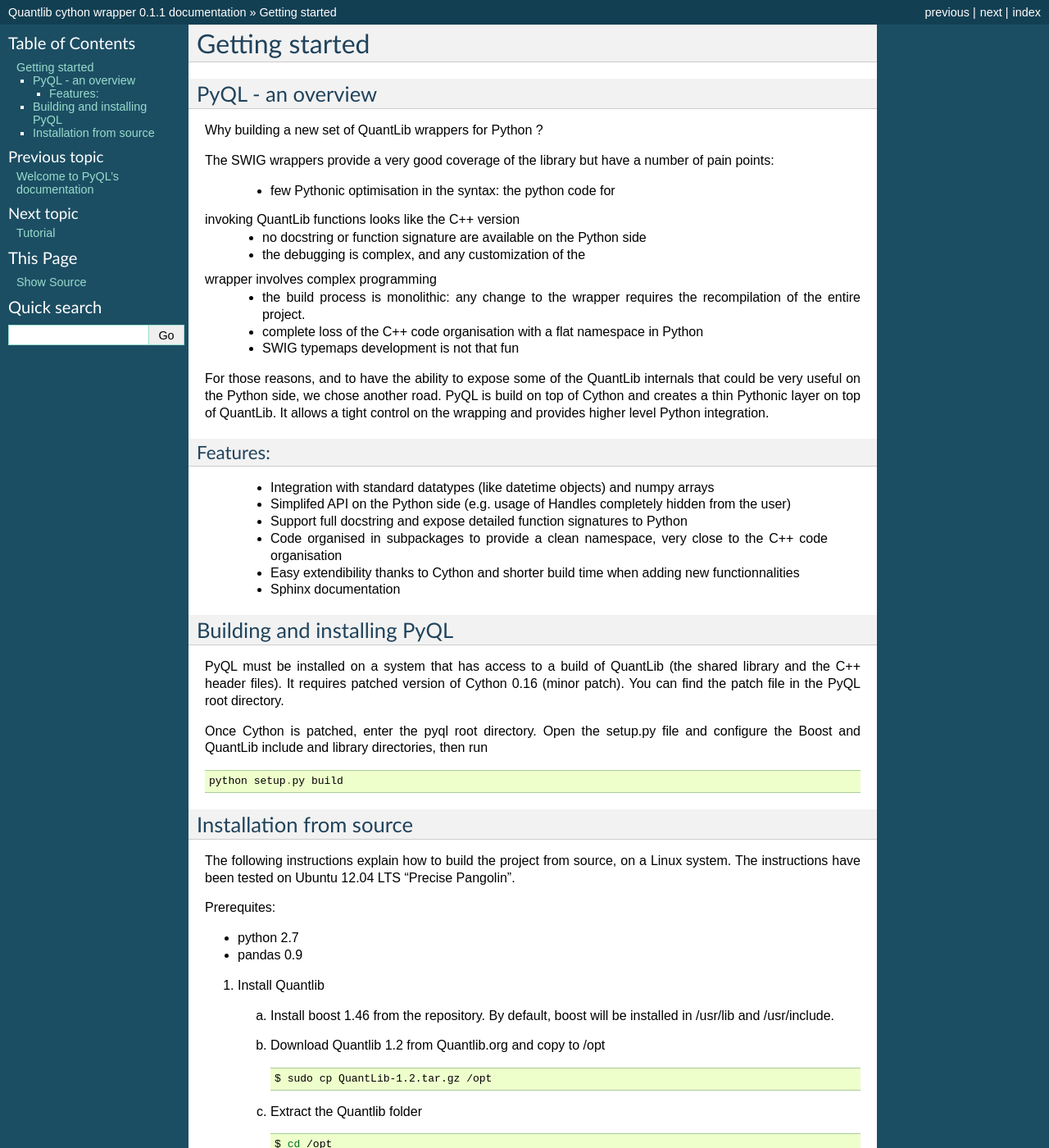
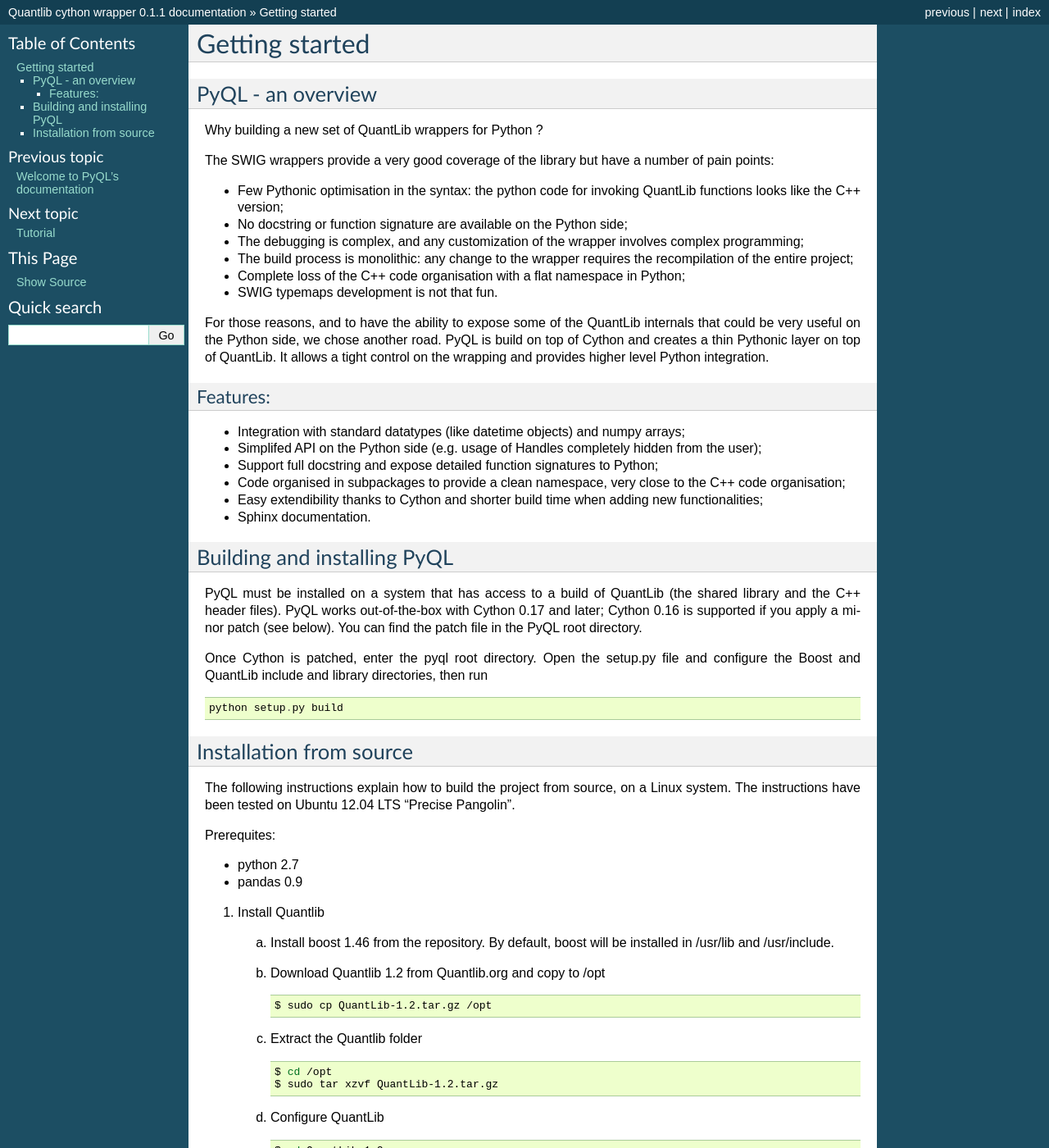
Before and after one commit to enthought/pyql, a Sphinx documentation site: the page built from docs/source/getting_started.rst, in a window 1280 px wide and 1400 px high. Shown: the whole window at 82% size. Built offline with Sphinx 7.4.7, drawn with Linux system fonts in a browser that asks for light colours; some of the changed text lies outside the part shown.

Commit message:
MAINT: fixed formatting in getting started guide.

```diff
--- a/docs/source/getting_started.rst
+++ b/docs/source/getting_started.rst
@@ -9,14 +9,12 @@
 The SWIG wrappers provide a very good coverage of the library but have
 a number of pain points:
 
- * few Pythonic optimisation in the syntax: the python code for
-invoking QuantLib functions looks like the C++ version
- * no docstring or function signature are available on the Python side
- * the debugging is complex, and any customization of the
-wrapper involves complex programming
- * the build process is monolithic: any change to the wrapper requires the recompilation of the entire project.
- * complete loss of the C++ code organisation with a flat namespace in Python
- * SWIG typemaps development is not that fun
+* Few Pythonic optimisation in the syntax: the python code for invoking QuantLib functions looks like the C++ version;
+* No docstring or function signature are available on the Python side;
+* The debugging is complex, and any customization of the wrapper involves complex programming;
+* The build process is monolithic: any change to the wrapper requires the recompilation of the entire project;
+* Complete loss of the C++ code organisation with a flat namespace in Python;
+* SWIG typemaps development is not that fun.
 
 For those reasons, and to have the ability to expose some of the
 QuantLib internals that could be very useful on the Python side, we
@@ -27,20 +25,18 @@
 Features:
 +++++++++
 
- * Integration with standard datatypes (like datetime objects) and numpy arrays
- * Simplifed API on the Python side (e.g. usage of Handles completely hidden from the user)
- * Support full docstring and expose detailed function signatures to Python
- * Code organised in subpackages to provide a clean namespace, very close to the C++ code organisation
- * Easy extendibility thanks to Cython and shorter build time when adding new functionnalities
- * Sphinx documentation
+* Integration with standard datatypes (like datetime objects) and numpy arrays;
+* Simplifed API on the Python side (e.g. usage of Handles completely hidden from the user);
+* Support full docstring and expose detailed function signatures to Python;
+* Code organised in subpackages to provide a clean namespace, very close to the C++ code organisation;
+* Easy extendibility thanks to Cython and shorter build time when adding new functionalities;
+* Sphinx documentation.
 
 
 Building and installing PyQL
 ----------------------------
 
-PyQL must be installed on a system that has access to a build of QuantLib (the shared library and the C++ header files). It
-requires patched version of Cython 0.16 (minor patch).
-You can find the patch file in the PyQL root directory.
+PyQL must be installed on a system that has access to a build of QuantLib (the shared library and the C++ header files).  PyQL works out-of-the-box with Cython 0.17 and later; Cython 0.16 is supported if you apply a minor patch (see below). You can find the patch file in the PyQL root directory.
 
 Once Cython is patched, enter the pyql root directory. Open the setup.py file
 and configure the Boost and QuantLib include and library directories, then run ::
```
Also changed, not shown: other parts of docs/source/getting_started.rst (+1 -1 lines).
